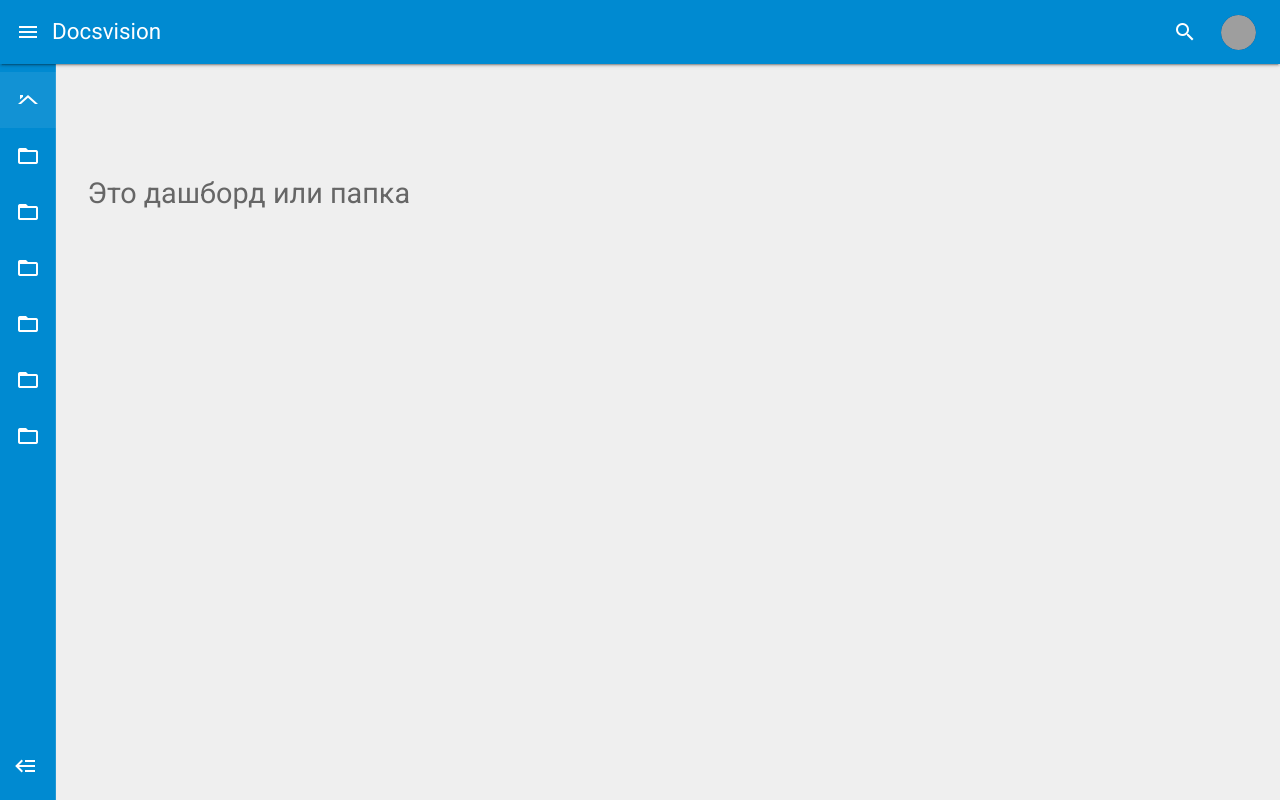
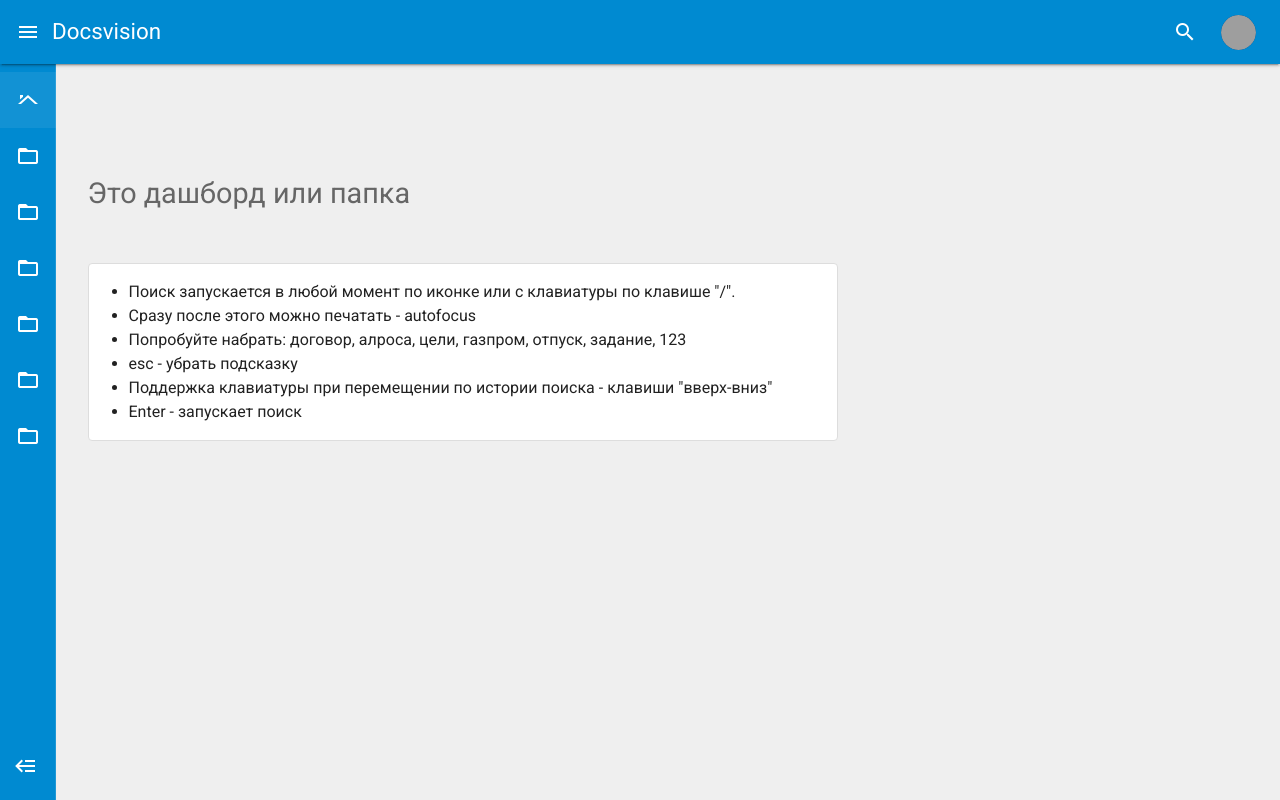
Before and after one commit to emptyfortress/elastic, a Vue app: page /#/ in a window 1280 px wide. Built offline with nearby package versions, Linux system fonts and the light colour scheme; grey boxes are pictures that could not be loaded; what vue-fuse would draw is missing.

Commit message:
add info on home page and fix duplicated nav

```diff
--- a/public/history.json
+++ b/public/history.json
@@ -26,5 +26,7 @@
 	{ "id": 24,  "txt": "задания на исполнение" },
 	{ "id": 25,  "txt": "задания на ознакомление" },
 	{ "id": 26,  "txt": "задания на согласование" },
-	{ "id": 27,  "txt": "Согласование по этапам" }
+	{ "id": 27,  "txt": "Согласование по этапам" },
+	{ "id": 28,  "txt": "Приказ № 123-9583/б" },
+	{ "id": 28,  "txt": "Заявка № 45612-3" }
 ]
--- a/src/components/Drawer.vue
+++ b/src/components/Drawer.vue
@@ -23,18 +23,20 @@ export default {
 			},
 			menu: [
 				{ id: 0, url: '/', icon: 'mdi-home-roof', text: 'Главная' },
-				{ id: 1, url: '', icon: 'mdi-folder-outline', text: 'Папка' },
-				{ id: 2, url: '', icon: 'mdi-folder-outline', text: 'Папка' },
-				{ id: 3, url: '', icon: 'mdi-folder-outline', text: 'Папка' },
-				{ id: 4, url: '', icon: 'mdi-folder-outline', text: 'Папка' },
-				{ id: 5, url: '', icon: 'mdi-folder-outline', text: 'Папка' },
-				{ id: 6, url: '', icon: 'mdi-folder-outline', text: 'Папка' },
+				{ id: 1, url: '/folder', icon: 'mdi-folder-outline', text: 'Папка' },
+				{ id: 2, url: '/folder', icon: 'mdi-folder-outline', text: 'Папка' },
+				{ id: 3, url: '/folder', icon: 'mdi-folder-outline', text: 'Папка' },
+				{ id: 4, url: '/folder', icon: 'mdi-folder-outline', text: 'Папка' },
+				{ id: 5, url: '/folder', icon: 'mdi-folder-outline', text: 'Папка' },
+				{ id: 6, url: '/folder', icon: 'mdi-folder-outline', text: 'Папка' },
 			],
 		}
 	},
 	methods: {
 		goTo(e) {
-			this.$router.push(e)
+			if (this.$route.path === e) {
+				return
+			} else this.$router.push(e)
 			this.$store.commit('setSearchMode', false)
 		},
 		toggleMini() {
--- a/src/views/Home.vue
+++ b/src/views/Home.vue
@@ -1,6 +1,14 @@
 <template lang="pug">
 .home
 	.zag Это дашборд или папка
+	.inf
+		ul
+			li Поиск запускается в любой момент по иконке или с клавиатуры по клавише "/".
+			li Сразу после этого можно печатать - autofocus
+			li Попробуйте набрать: договор, алроса, цели, газпром, отпуск, задание, 123
+			li esc - убрать подсказку
+			li Поддержка клавиатуры при перемещении по истории поиска - клавиши "вверх-вниз"
+			li Enter - запускает поиск
 
 </template>
 
@@ -30,4 +38,12 @@ export default {
 	font-size: 1.8rem;
 	color: #666;
 }
+.inf {
+	width: 750px;
+	background: #fff;
+	margin-top: 3rem;
+	border: 1px solid #ddd;
+	border-radius: 4px;
+	padding: 1rem;
+}
 </style>
```
